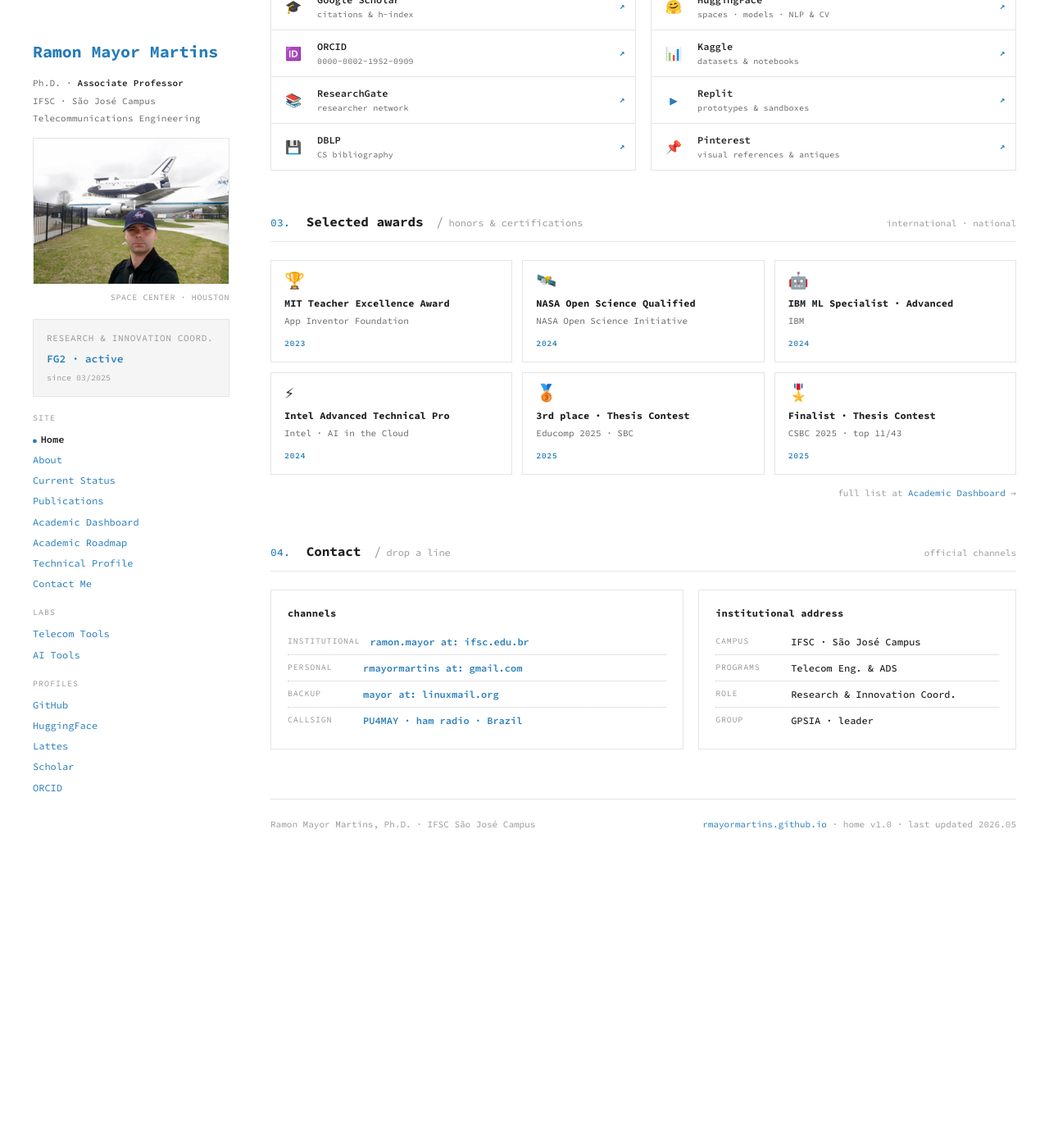
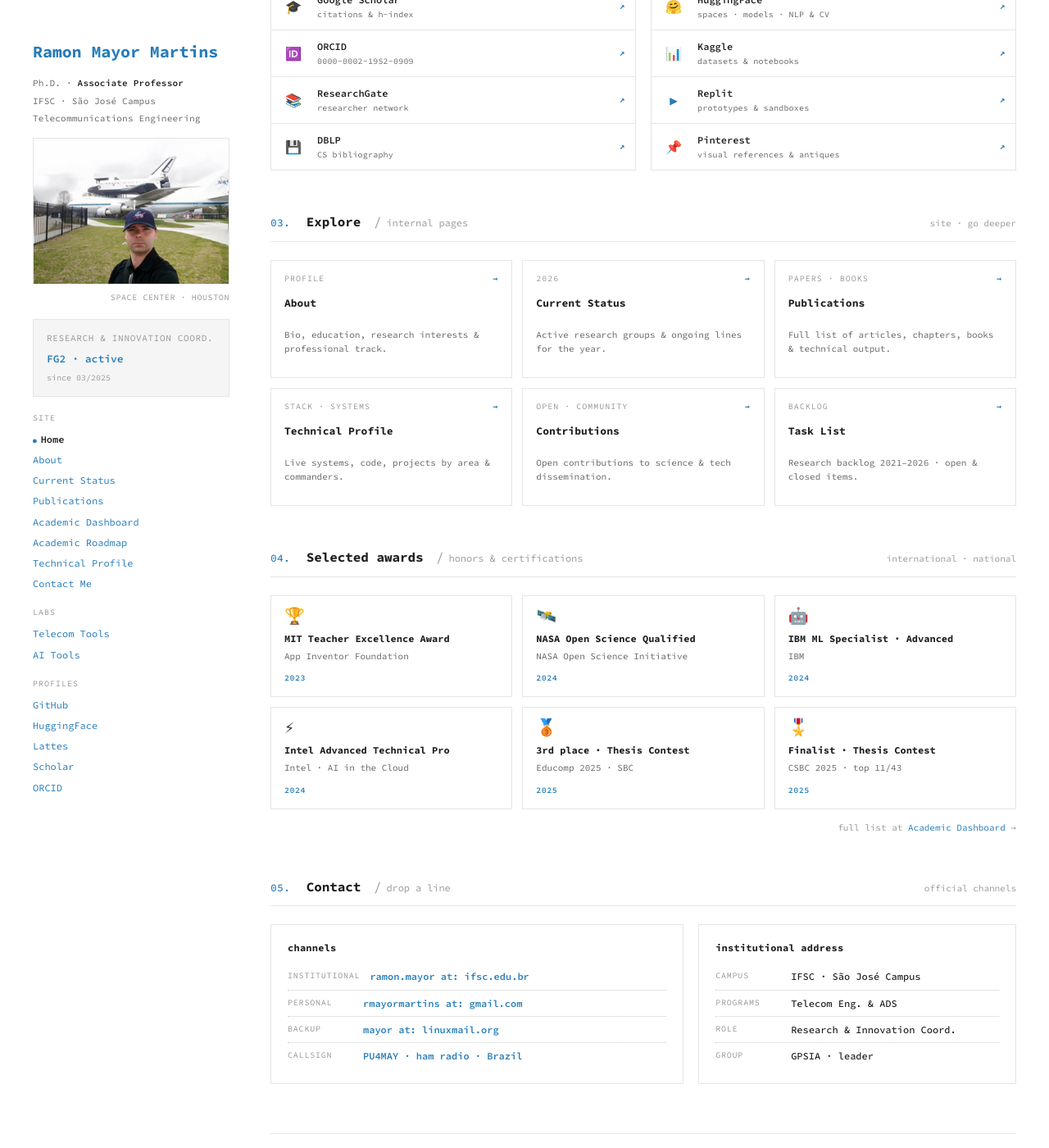
Before and after one commit to rmayormartins/rmayormartins.github.io, a Jekyll site: the page index.html, which Jekyll copies as it is, in a window 1280 px wide and 1400 px high, scrolled down 1658 px. Shown: the whole window at 82% size. Built offline with Jekyll 4.4.1, drawn with Linux system fonts in a browser that asks for light colours; before the commit the page ends 2722 px from its top, so only the background shows below that.

Commit message:
Update index.html

```diff
--- a/index.html
+++ b/index.html
@@ -889,10 +889,51 @@
     </div>
   </section>
 
-  <!-- ========== 03 AWARDS ========== -->
+  <!-- ========== 03 EXPLORE ========== -->
+  <section id="explore">
+    <div class="sec-head">
+      <h3><span class="num">03.</span> Explore <span class="slash">/</span><span class="en">internal pages</span></h3>
+      <div class="meta">site · go deeper</div>
+    </div>
+
+    <div class="card-grid">
+      <a class="nav-card" href="./about.html">
+        <div class="top"><span>profile</span><span class="arr">→</span></div>
+        <h4>About</h4>
+        <p class="meta">Bio, education, research interests &amp; professional track.</p>
+      </a>
+      <a class="nav-card" href="./current.html">
+        <div class="top"><span>2026</span><span class="arr">→</span></div>
+        <h4>Current Status</h4>
+        <p class="meta">Active research groups &amp; ongoing lines for the year.</p>
+      </a>
+      <a class="nav-card" href="./publications.html">
+        <div class="top"><span>papers · books</span><span class="arr">→</span></div>
+        <h4>Publications</h4>
+        <p class="meta">Full list of articles, chapters, books &amp; technical output.</p>
+      </a>
+      <a class="nav-card" href="./technicalprofile.html">
+        <div class="top"><span>stack · systems</span><span class="arr">→</span></div>
+        <h4>Technical Profile</h4>
+        <p class="meta">Live systems, code, projects by area &amp; commanders.</p>
+      </a>
+      <a class="nav-card" href="./contributions.html">
+        <div class="top"><span>open · community</span><span class="arr">→</span></div>
+        <h4>Contributions</h4>
+        <p class="meta">Open contributions to science &amp; tech dissemination.</p>
+      </a>
+      <a class="nav-card" href="./tasklist.html">
+        <div class="top"><span>backlog</span><span class="arr">→</span></div>
+        <h4>Task List</h4>
+        <p class="meta">Research backlog 2021–2026 · open &amp; closed items.</p>
+      </a>
+    </div>
+  </section>
+
+  <!-- ========== 04 AWARDS ========== -->
   <section id="awards">
     <div class="sec-head">
-      <h3><span class="num">03.</span> Selected awards <span class="slash">/</span><span class="en">honors &amp; certifications</span></h3>
+      <h3><span class="num">04.</span> Selected awards <span class="slash">/</span><span class="en">honors &amp; certifications</span></h3>
       <div class="meta">international · national</div>
     </div>
 
@@ -940,10 +981,10 @@
     </p>
   </section>
 
-  <!-- ========== 04 CONTACT ========== -->
+  <!-- ========== 05 CONTACT ========== -->
   <section id="contact-block">
     <div class="sec-head">
-      <h3><span class="num">04.</span> Contact <span class="slash">/</span><span class="en">drop a line</span></h3>
+      <h3><span class="num">05.</span> Contact <span class="slash">/</span><span class="en">drop a line</span></h3>
       <div class="meta">official channels</div>
     </div>
 
```
